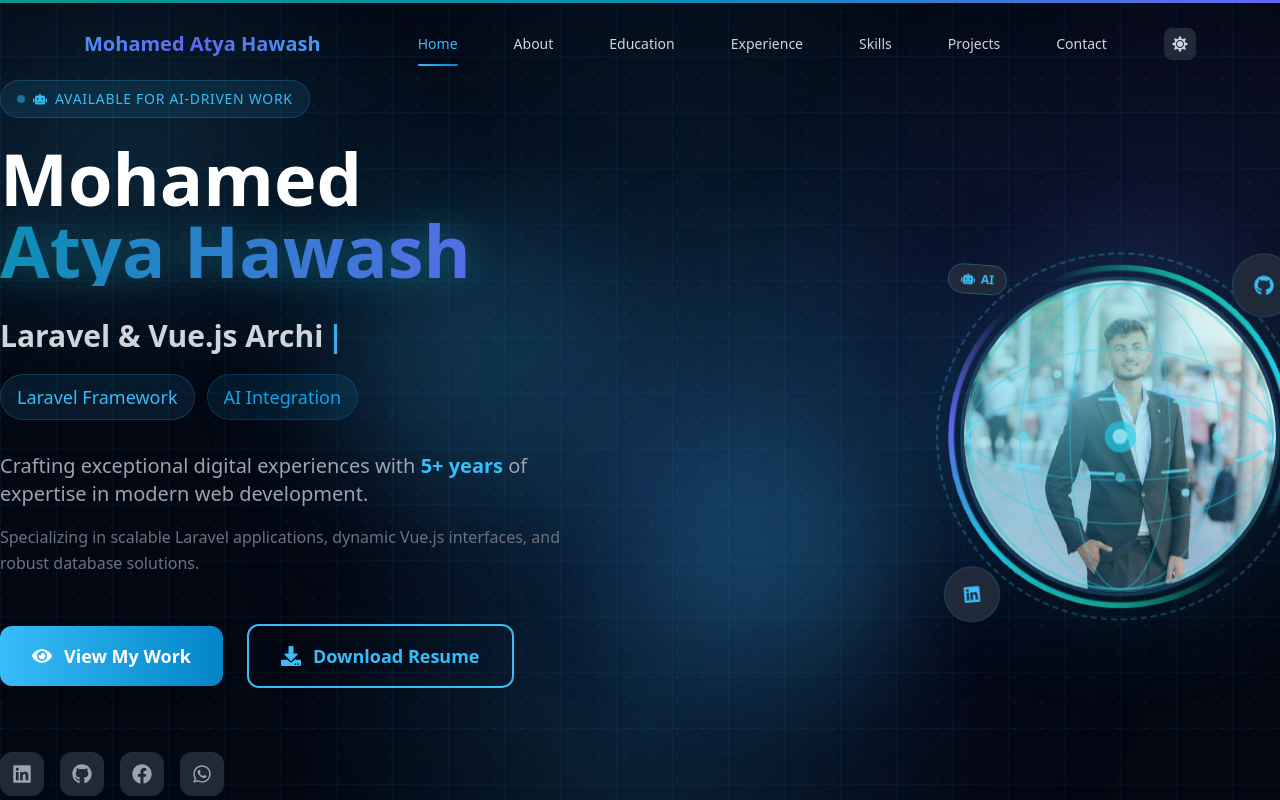
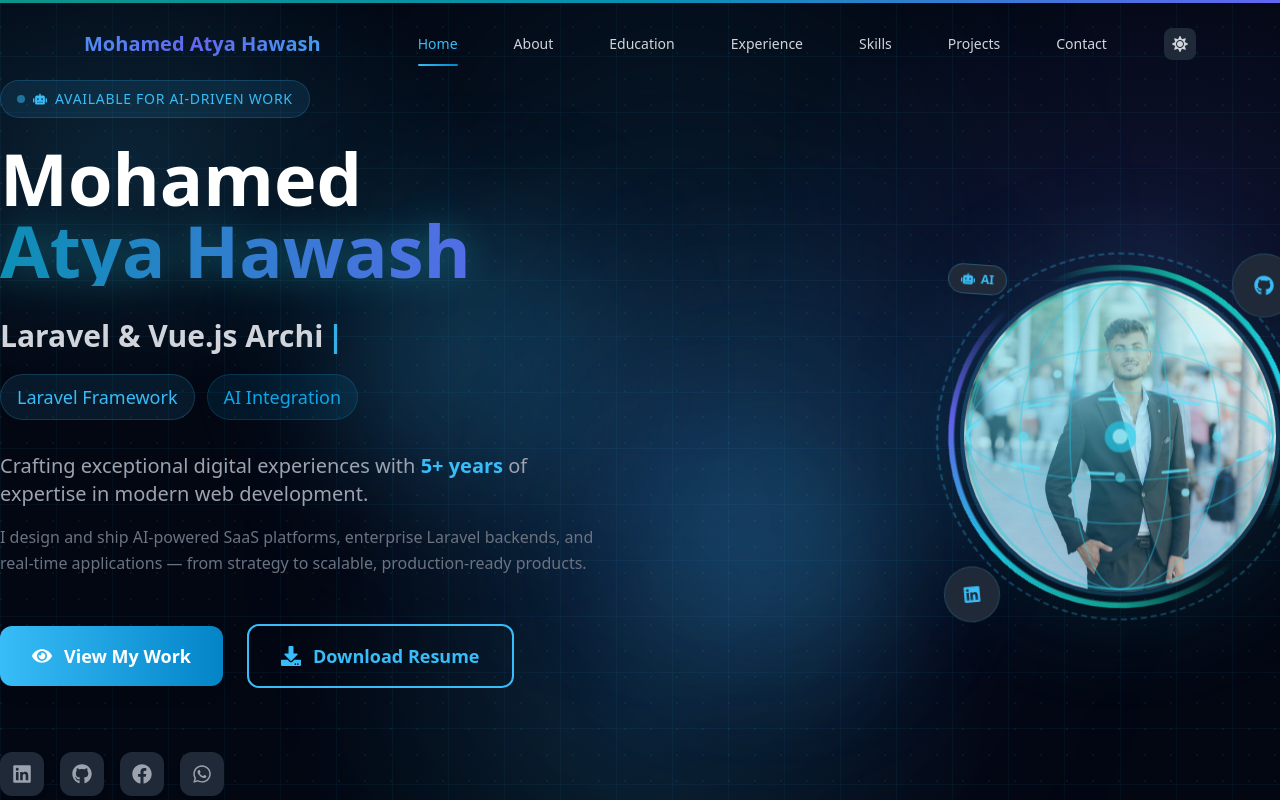
Before and after one commit to mhmdatya72/Portfolio, a React (Vite) app: page /#home in a window 1280 px wide. Shown: the top 800 px of the page. Built offline with nearby package versions, Linux system fonts and the light colour scheme.

Commit message:
Update hero content: refined roles, refreshed description with AI-SaaS focus

```diff
--- a/src/components/Hero.jsx
+++ b/src/components/Hero.jsx
@@ -6,7 +6,8 @@ const roles = [
   'Full Stack Web Developer',
   'Laravel & Vue.js Architect',
   'AI-Powered Platform Builder',
-  'Software Team Lead',
+  'Digital Product Specialist',
+  'Scalable Web Solutions Expert',
 ]
 
 const TypeWriter = () => {
@@ -206,7 +207,8 @@ const Hero = () => {
                 <span className="text-primary font-semibold">5+ years</span> of expertise in modern web development.
               </p>
               <p className="text-base text-gray-500 dark:text-gray-500 leading-relaxed">
-                Specializing in scalable Laravel applications, dynamic Vue.js interfaces, and robust database solutions.
+                I design and ship AI-powered SaaS platforms, enterprise Laravel backends, and real-time applications —
+                from strategy to scalable, production-ready products.
               </p>
             </motion.div>
 
```
